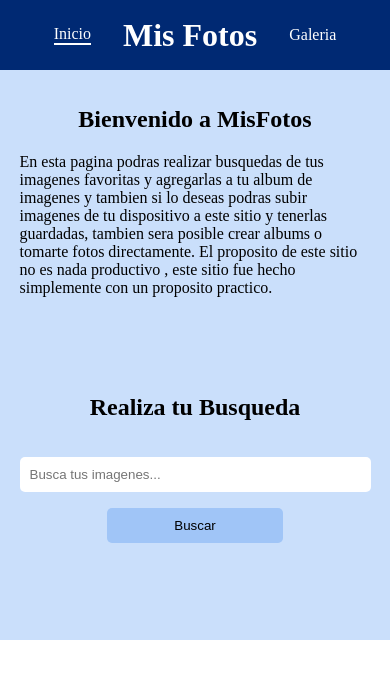
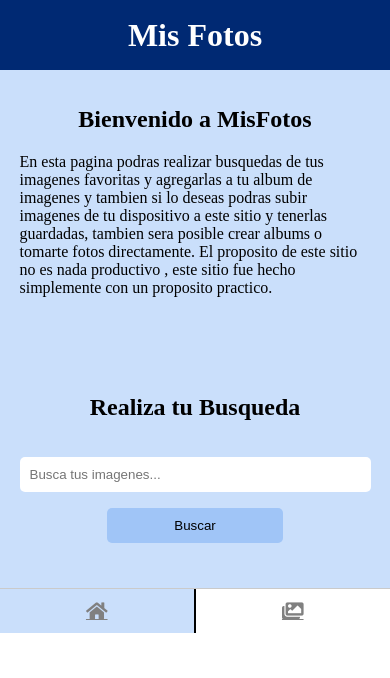
Before and after one commit to GamaDev-Andres/react-galeria, a React (Create React App) app: page / in a window 390 px wide. Shown: the top 678 px of the page. Built offline with nearby package versions, Linux system fonts and the light colour scheme.

Commit message:
responsive a inicio y modal a cards

```diff
--- a/public/index.html
+++ b/public/index.html
@@ -24,6 +24,13 @@
       work correctly both with client-side routing and a non-root public URL.
       Learn how to configure a non-root public URL by running `npm run build`.
     -->
+        <link
+            rel="stylesheet"
+            href="https://cdnjs.cloudflare.com/ajax/libs/font-awesome/5.15.4/css/all.min.css"
+            integrity="sha512-1ycn6IcaQQ40/MKBW2W4Rhis/DbILU74C1vSrLJxCq57o941Ym01SwNsOMqvEBFlcgUa6xLiPY/NS5R+E6ztJQ=="
+            crossorigin="anonymous"
+            referrerpolicy="no-referrer"
+        />
         <title>practica Galeria</title>
     </head>
     <body>
--- a/src/App.js
+++ b/src/App.js
@@ -2,17 +2,21 @@ import React from "react";
 import { BrowserRouter as Router, Route, Switch } from "react-router-dom";
 import Galeria from "./components/Galeria/Galeria";
 import Header from "./components/Header";
+import ContextIncioProvider from "./components/Inicio/ContextIncio";
 import Inicio from "./components/Inicio/Inicio";
-
+import MenuResponsive from "./components/MenuResponsive";
 function App() {
     return (
         <>
             <Router>
-                <Header />
-                <Switch>
-                    <Route exact path="/" component={Inicio} />
-                    <Route exact path="/galeria" component={Galeria} />
-                </Switch>
+                <ContextIncioProvider>
+                    <Header />
+                    <Switch>
+                        <Route exact path="/" component={Inicio} />
+                        <Route exact path="/galeria" component={Galeria} />
+                    </Switch>
+                    <MenuResponsive />
+                </ContextIncioProvider>
             </Router>
         </>
     );
--- a/src/components/Inicio/Card.js
+++ b/src/components/Inicio/Card.js
@@ -1,5 +1,6 @@
-import React from "react";
+import React, { useContext } from "react";
 import styled from "styled-components";
+import { ContextInicio } from "./ContextIncio";
 
 const Contenedor = styled.div`
     position: relative;
@@ -48,13 +49,22 @@ const Button = styled.button`
     }
 `;
 const Card = ({ foto }) => {
+    const { setModal } = useContext(ContextInicio);
+    const handleClick = (e) => {
+        const img = e.target.parentElement.nextSibling;
+        setModal(img.getAttribute("dataimg"));
+    };
     return (
         <Contenedor className="card">
             <DivButtons>
-                <Button>Ver</Button>
-                <Button>Agregar</Button>
+                <Button onClick={handleClick}>Ver</Button>
+                <Button id={foto.id}>Agregar</Button>
             </DivButtons>
-            <img src={foto.previewURL} alt={foto.tags} />
+            <img
+                src={foto.previewURL}
+                dataimg={foto.webformatURL}
+                alt={foto.tags}
+            />
         </Contenedor>
     );
 };
--- a/src/components/Inicio/ContextIncio.js
+++ b/src/components/Inicio/ContextIncio.js
@@ -6,6 +6,11 @@ const ContextIncioProvider = ({ children }) => {
     const [resultados, setResultados] = useState(null);
     const [url, setUrl] = useState(null);
     const [paginaActual, setPaginaActual] = useState(1);
+    const [modal, setModal] = useState(null);
+    useEffect(() => {
+        if (modal) {
+        }
+    }, [modal]);
 
     useEffect(() => {
         if (busqueda.trim() !== "") {
@@ -23,6 +28,8 @@ const ContextIncioProvider = ({ children }) => {
     return (
         <ContextInicio.Provider
             value={{
+                modal,
+                setModal,
                 paginaActual,
                 busqueda,
                 setPaginaActual,
--- a/src/components/Inicio/Inicio.js
+++ b/src/components/Inicio/Inicio.js
@@ -1,21 +1,22 @@
-import React from "react";
+import React, { useContext } from "react";
 import Presentacion from "./Presentacion";
-import ContextIncioProvider from "./ContextIncio";
+import { ContextInicio } from "./ContextIncio";
 import Resultados from "./Resultados";
 import "./styleInicio.scss";
+import ModalImg from "./ModalImg";
 let estilosSections = {
     padding: "1rem 0",
     backgroundColor: "#cadffb",
 };
-// const apiKey = "20184489-7f6952a13cf5ddb9d367f5d16";
 
 const Inicio = () => {
+    const { resultados, modal } = useContext(ContextInicio);
+
     return (
         <>
-            <ContextIncioProvider>
-                <Presentacion estilosSections={estilosSections} />
-                <Resultados estilosSections={estilosSections} />
-            </ContextIncioProvider>
+            <Presentacion estilosSections={estilosSections} />
+            {resultados && <Resultados estilosSections={estilosSections} />}
+            {modal && <ModalImg />}
         </>
     );
 };
--- /dev/null
+++ b/src/components/Inicio/ModalImg.js
@@ -0,0 +1,46 @@
+import React, { useContext } from "react";
+import styled from "styled-components";
+import { ContextInicio } from "./ContextIncio";
+const Modal = styled.div`
+    z-index: 99;
+    position: fixed;
+    top: 0;
+
+    width: 100%;
+    height: 100vh;
+
+    background-color: rgba(0, 0, 0, 0.5);
+    display: flex;
+    justify-content: center;
+    align-items: center;
+    gap: 1rem;
+    flex-direction: column;
+    img {
+        max-width: 100%;
+    }
+`;
+const Button = styled.button`
+    padding: 8px;
+    background-color: transparent;
+    border: none;
+    box-shadow: none;
+    color: white;
+    font-size: 1.5rem;
+    &:hover {
+        color: #ccc;
+    }
+`;
+const ModalImg = () => {
+    const { setModal, modal, busqueda } = useContext(ContextInicio);
+
+    return (
+        <Modal onClick={() => setModal("")}>
+            <Button onClick={() => setModal("")}>
+                <i className="fas fa-times-circle"></i>
+            </Button>
+            <img src={modal} alt={"imagen de " + busqueda} />
+        </Modal>
+    );
+};
+
+export default ModalImg;
--- a/src/components/Inicio/Resultados.js
+++ b/src/components/Inicio/Resultados.js
@@ -7,8 +7,15 @@ const SubContenedor = styled.div`
     width: 90%;
     display: grid;
     grid-template-columns: repeat(4, 1fr);
+    grid-auto-rows: minmax(auto, 200px);
     gap: 10px;
-    grid-auto-rows: minmax(100px, 200px);
+    @media (max-width: 768px) {
+        grid-template-columns: repeat(3, 1fr);
+    }
+    @media (max-width: 480px) {
+        grid-template-columns: repeat(2, 1fr);
+    }
+    /* grid-auto-rows: minmax(100px, 200px); */
 `;
 const Alerta = styled.p`
     margin: 0 auto;
@@ -41,13 +48,19 @@ const DivButtons = styled.div`
     justify-content: space-evenly;
     align-items: center;
 `;
+const Span = styled.span`
+    display: flex;
+    justify-content: center;
+    align-items: center;
+    padding: 1rem;
+`;
 const Resultados = ({ estilosSections }) => {
     const [totalPaginas, setTotalPaginas] = useState(null);
     const { setUrl, resultados, busqueda, paginaActual, setPaginaActual } =
         useContext(ContextInicio);
     useEffect(() => {
         if (resultados) {
-            setTotalPaginas(resultados.totalHits);
+            setTotalPaginas(Math.ceil(resultados.totalHits / 20));
         }
     }, [resultados]);
     const handleClick = (e) => {
@@ -66,9 +79,14 @@ const Resultados = ({ estilosSections }) => {
                 }`
             );
         }
+        const resultados = document.querySelector("#resultados");
+        let optionsIntoView = {
+            behavior: "smooth",
+        };
+        resultados.scrollIntoView(optionsIntoView);
     };
     return (
-        <section style={estilosSections}>
+        <section id="resultados" style={estilosSections}>
             <h2>{busqueda && `Resultados de ${busqueda}`}</h2>
             {resultados &&
                 (resultados.total === 0 ? (
@@ -84,10 +102,14 @@ const Resultados = ({ estilosSections }) => {
                             {paginaActual !== 1 && (
                                 <Button onClick={handleClick}>Anterior</Button>
                             )}
-                            {totalPaginas / 20 !== paginaActual && (
+
+                            {totalPaginas !== paginaActual && (
                                 <Button onClick={handleClick}>Siguiente</Button>
                             )}
                         </DivButtons>
+                        <Span className="span-paginas">
+                            pagina {paginaActual} de {totalPaginas}
+                        </Span>
                     </>
                 ))}
         </section>
--- a/src/components/Inicio/styleInicio.scss
+++ b/src/components/Inicio/styleInicio.scss
@@ -1 +1,2 @@
 @import "./styles/formBuscador";
+@import "./styles/header";
--- /dev/null
+++ b/src/components/Inicio/styles/_header.scss
@@ -0,0 +1,6 @@
+.navLinks {
+    display: block;
+    @media (max-width: 768px) {
+        display: none;
+    }
+}
--- /dev/null
+++ b/src/components/MenuResponsive.js
@@ -0,0 +1,58 @@
+import React from "react";
+import { NavLink } from "react-router-dom";
+import styled from "styled-components";
+//CREACION Y ESTILOS NAV
+const Nav = styled.nav`
+    position: sticky;
+    bottom: 0;
+    z-index: 9;
+    min-width: 100%;
+    height: 45px;
+    background-color: #fff;
+    border-top: 1px solid #bdbdbdcc;
+    box-shadow: 2px 0px 0px grey;
+    display: none;
+    justify-content: center;
+    align-items: center;
+    @media (max-width: 768px) {
+        display: flex;
+    }
+    &:hover {
+        background-color: #ccc;
+        a {
+            color: #585858;
+        }
+    }
+    a {
+        display: flex;
+        justify-content: center;
+        align-items: center;
+        width: 100%;
+        height: 100%;
+        text-align: center;
+        color: grey;
+        font-size: 1.2rem;
+
+        &:first-of-type {
+            border-right: 2px solid black;
+        }
+        &.active {
+            background-color: #cadffb;
+            border-bottom: none;
+        }
+    }
+`;
+const MenuResponsive = () => {
+    return (
+        <Nav id="nav-down">
+            <NavLink exact to="/" activeClassName="active">
+                <i className="fas fa-home"></i>
+            </NavLink>
+            <NavLink exact to="/galeria" activeClassName="active">
+                <i className="fas fa-images"></i>
+            </NavLink>
+        </Nav>
+    );
+};
+
+export default MenuResponsive;
--- a/src/index.css
+++ b/src/index.css
@@ -5,10 +5,14 @@
 *::before {
     box-sizing: border-box;
 }
+#root {
+    min-height: 100vh;
+    position: relative;
+}
 body {
     margin: 0;
+    min-height: 100vh;
 }
-
 .active {
     border-bottom: 2px solid white;
 }
```
